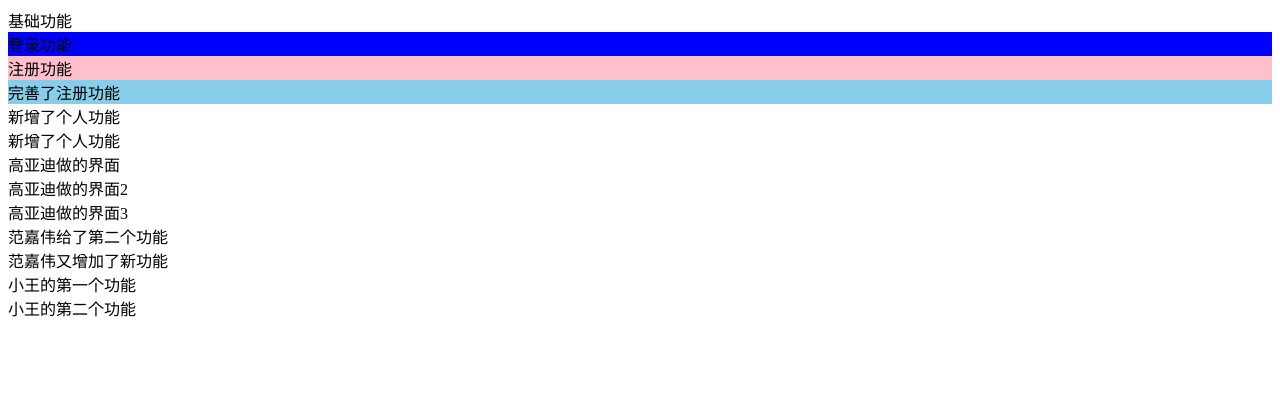
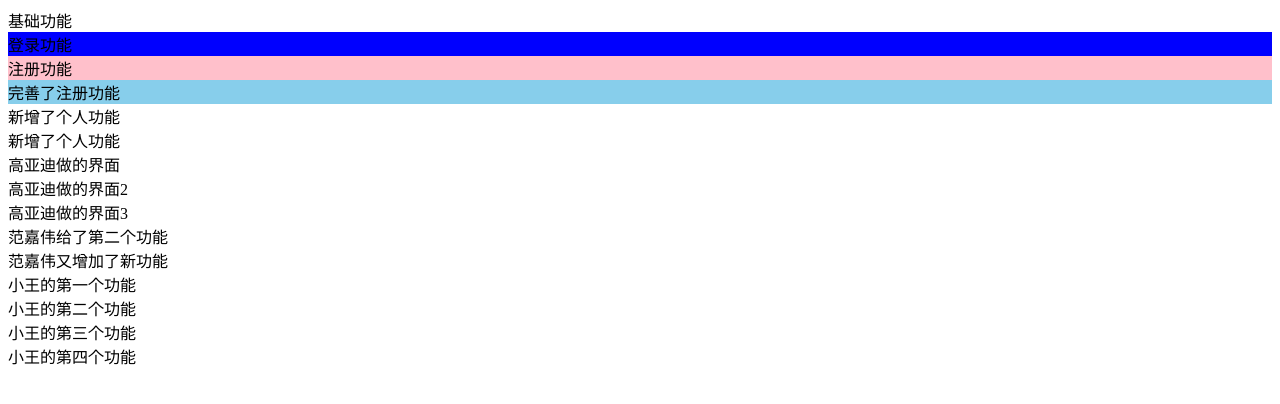
Before and after one commit to LliliannaVan/fitst-repository, a plain HTML site: page index.html in a window 1280 px wide. Drawn offline with Linux system fonts and the light colour scheme.

Commit message:
小王的四个功能提交

```diff
--- a/index.html
+++ b/index.html
@@ -22,6 +22,8 @@
   <div></div>
   <div>小王的第一个功能</div>
   <div>小王的第二个功能</div>
+  <div>小王的第三个功能</div>
+  <div>小王的第四个功能</div>
   <script src="js/index.js"></script>
 </body>
 </html>
```
